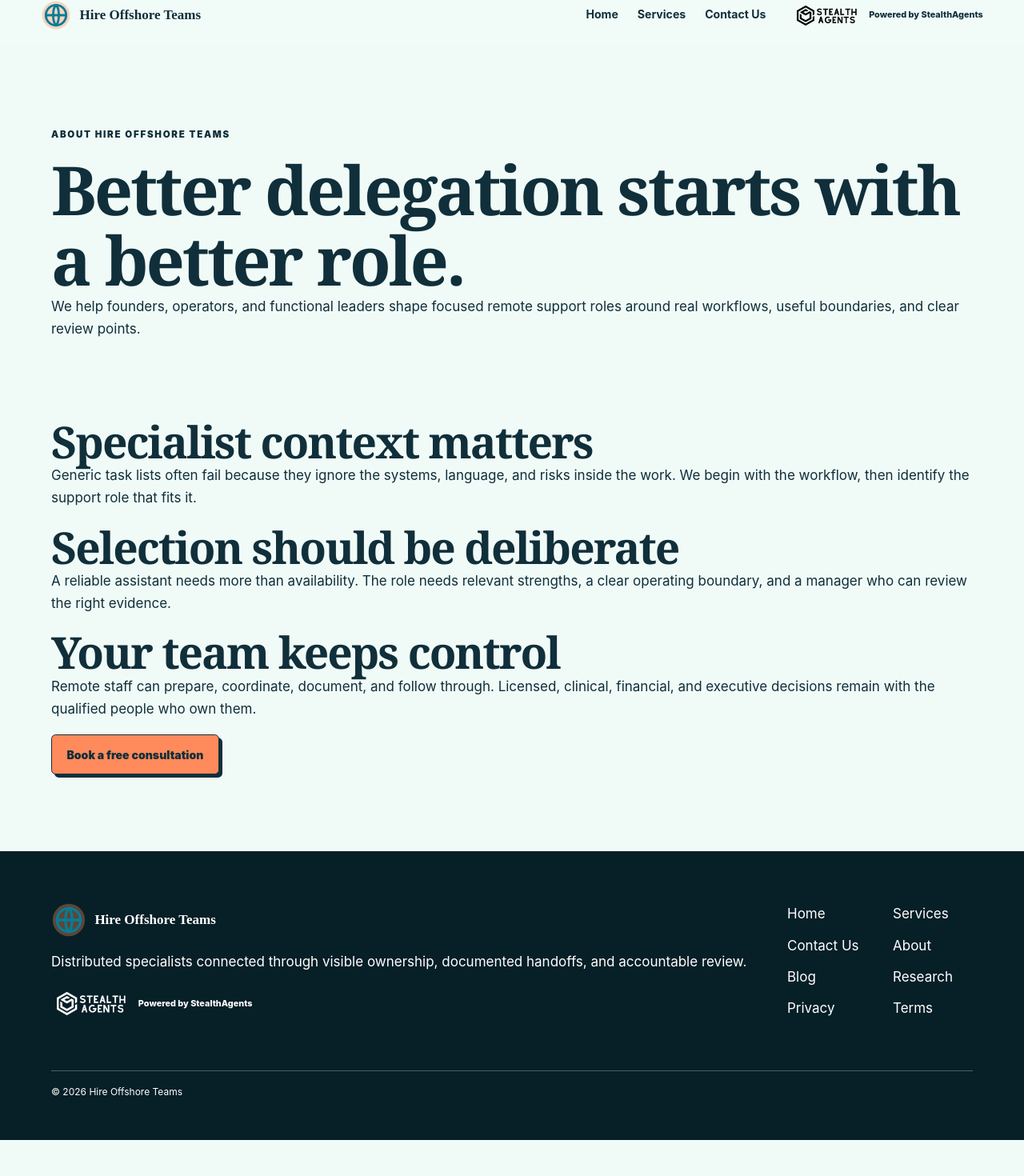
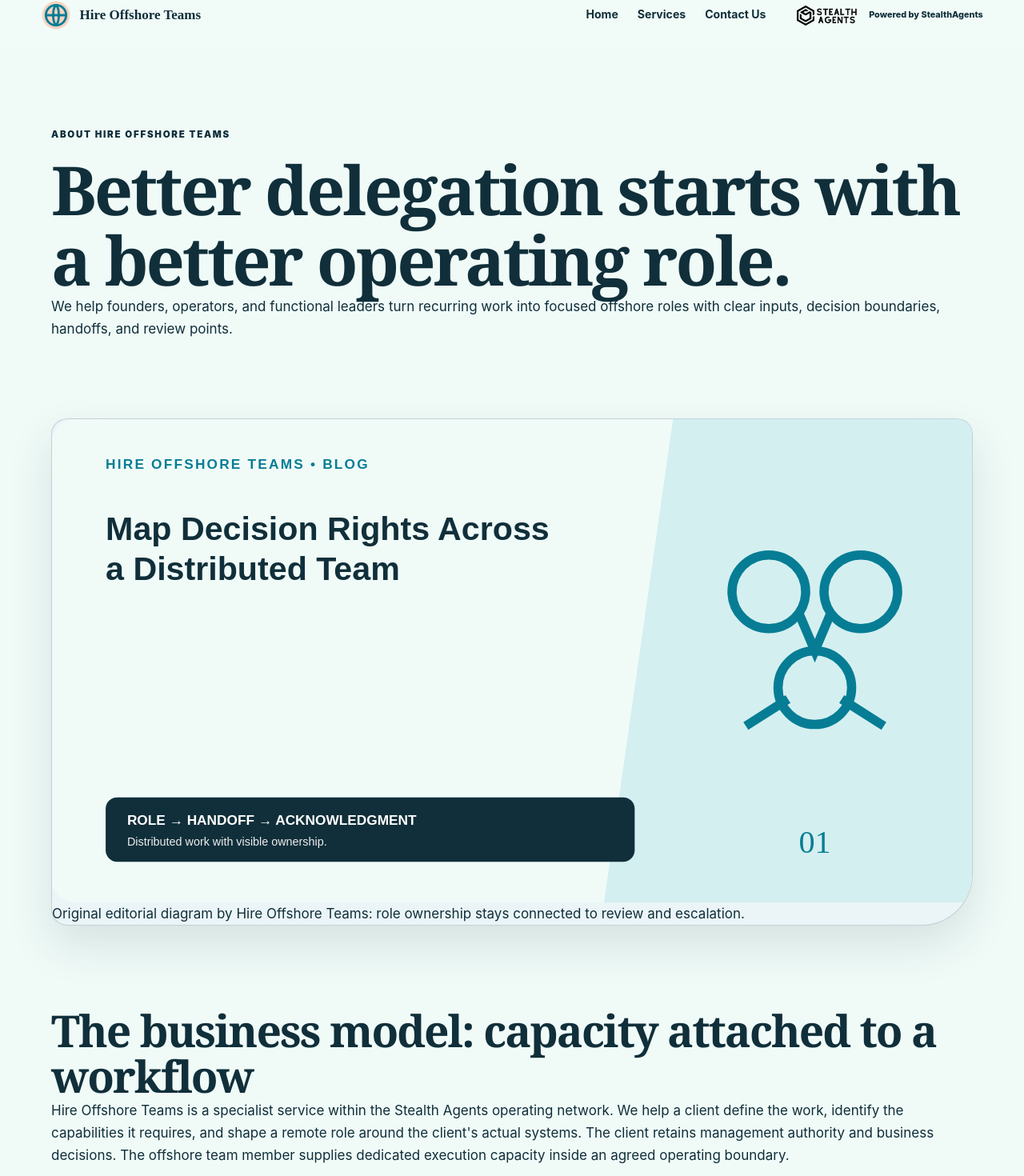
Before and after one commit to coolifystealthagents/hire-offshore-teams, a Next.js app: page /about in a window 1280 px wide. Shown: the part 19-1489 px from the top of the page at 80% size. Before the commit the page ends 1444 px from the top, so only its background shows below. Built offline with nearby package versions, Linux system fonts and the light colour scheme.

Commit message:
content: expand the operating model story

```diff
--- a/app/about/page.tsx
+++ b/app/about/page.tsx
@@ -1,5 +1,61 @@
 import type { Metadata } from 'next';
 import Link from 'next/link';
 import { site } from '@/lib/site';
-export const metadata:Metadata={title:'About',description:`How ${site.name} approaches specialist remote support.`,alternates:{canonical:'/about'}};
-export default function AboutPage(){return <main id="main-content" tabIndex={-1}><header className="page-hero"><p className="eyebrow">About {site.name}</p><h1>Better delegation starts with a better role.</h1><p>We help {site.audience} shape focused remote support roles around real workflows, useful boundaries, and clear review points.</p></header><section className="content-wrap"><div className="prose"><h2>Specialist context matters</h2><p>Generic task lists often fail because they ignore the systems, language, and risks inside the work. We begin with the workflow, then identify the support role that fits it.</p><h2>Selection should be deliberate</h2><p>A reliable assistant needs more than availability. The role needs relevant strengths, a clear operating boundary, and a manager who can review the right evidence.</p><h2>Your team keeps control</h2><p>Remote staff can prepare, coordinate, document, and follow through. Licensed, clinical, financial, and executive decisions remain with the qualified people who own them.</p><Link id="cta-about-story-bookcall" className="button primary" href="/contact-us">Book a free consultation</Link></div></section></main>}
+import '../editorial.css';
+
+export const metadata: Metadata = {
+  title: 'About',
+  description: `How ${site.name} defines, launches, and reviews specialist remote support roles.`,
+  alternates: { canonical: '/about' },
+};
+
+export default function AboutPage() {
+  return <main id="main-content" tabIndex={-1}>
+    <header className="page-hero">
+      <p className="eyebrow">About {site.name}</p>
+      <h1>Better delegation starts with a better operating role.</h1>
+      <p>We help {site.audience} turn recurring work into focused offshore roles with clear inputs, decision boundaries, handoffs, and review points.</p>
+    </header>
+
+    <section className="content-wrap">
+      <div className="prose">
+        <figure className="article-hero-image">
+          <img src="/thumbnails/october-12/distributed-role-decision-rights-map.svg" alt="A distributed-team decision-rights map connecting role ownership, review, and escalation" width="1200" height="630" style={{ objectFit: 'contain' }} />
+          <figcaption>Original editorial diagram by Hire Offshore Teams: role ownership stays connected to review and escalation.</figcaption>
+        </figure>
+
+        <h2>The business model: capacity attached to a workflow</h2>
+        <p>{site.name} is a specialist service within the Stealth Agents operating network. We help a client define the work, identify the capabilities it requires, and shape a remote role around the client&apos;s actual systems. The client retains management authority and business decisions. The offshore team member supplies dedicated execution capacity inside an agreed operating boundary.</p>
+        <p>This is not a promise that adding a person will repair an undefined process. It is a structured way to separate repeatable preparation, coordination, documentation, and follow-through from the judgments that must remain with a founder, functional leader, or qualified professional.</p>
+
+        <h2>We start with the queue, not a generic job title</h2>
+        <p>A useful role begins with evidence from the work: where requests arrive, which inputs are required, what a complete output looks like, who approves exceptions, and how urgency is signaled. Those details become a role brief rather than a loose list of tasks.</p>
+        <p>That brief guides candidate matching and the launch plan. Relevant software familiarity and functional context matter, but so do written communication, response discipline, and comfort with the review cadence the client can realistically maintain.</p>
+
+        <h2>How an engagement moves from need to operating role</h2>
+        <ol>
+          <li><strong>Map the work.</strong> Identify one recurring queue, its volume pattern, source systems, dependencies, and current owner.</li>
+          <li><strong>Set decision rights.</strong> Mark what the remote role may prepare or complete, what requires review, and what must be escalated immediately.</li>
+          <li><strong>Define acceptance.</strong> Agree on required fields, evidence, naming, status updates, and the conditions that make a handoff complete.</li>
+          <li><strong>Match deliberately.</strong> Evaluate candidates against the role&apos;s functional context, communication needs, schedule, and tool environment.</li>
+          <li><strong>Launch one controlled workflow.</strong> Begin with a bounded queue, observe the handoffs, and adjust instructions before broadening scope.</li>
+        </ol>
+
+        <h2>Accountability stays visible</h2>
+        <p>The client names a manager and remains accountable for access, priorities, approvals, and regulated or professional decisions. The remote team member owns the agreed preparation and follow-through. A useful operating rhythm makes both sides observable through queue status, completion evidence, exception notes, and scheduled review.</p>
+        <p>When work touches customer data, financial records, health information, contracts, or privileged systems, the client must apply its own legal, security, retention, and access requirements. Named accounts, minimum-necessary permissions, approved channels, and prompt access removal are operating controls, not optional onboarding details.</p>
+
+        <h2>Quality is a review system, not a claim</h2>
+        <p>We do not present an unsupported percentage or guarantee as proof of quality. Quality is established inside the engagement through explicit acceptance criteria and reviewable work. Early samples should be checked more closely; repeated errors should update the instruction, template, or role boundary rather than becoming invisible rework.</p>
+        <p>The practical measures depend on the queue. They may include completeness, aging, response timing, documented exceptions, rework reasons, or whether an accepted handoff contains the evidence the next owner needs. The goal is not surveillance. It is enough operating visibility to improve the system.</p>
+
+        <h2>What remains with your leaders</h2>
+        <p>Remote staff can prepare, coordinate, document, research, and follow through. Hiring decisions, executive judgment, licensed advice, clinical decisions, financial authorization, and final approval remain with the qualified people who own them. Clear boundaries protect the client, the remote professional, and the quality of the work.</p>
+
+        <h2>Begin with one handoff</h2>
+        <p>A consultation is most useful when you bring one queue that is repetitive enough to describe and important enough to improve. We can use it to outline the inputs, ownership, review, and escalation that a viable offshore role would need.</p>
+        <Link id="cta-about-story-bookcall" className="button primary" href="/contact-us">Book a free consultation</Link>
+      </div>
+    </section>
+  </main>;
+}
```
